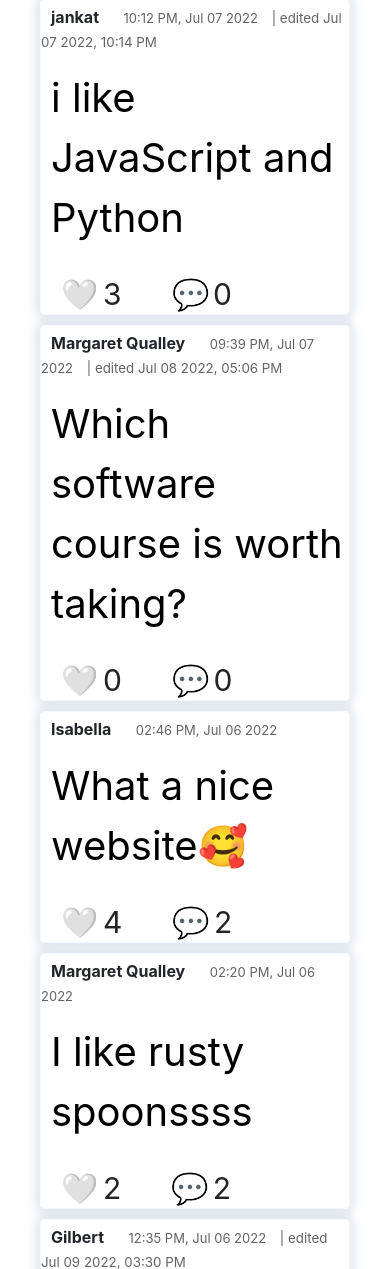
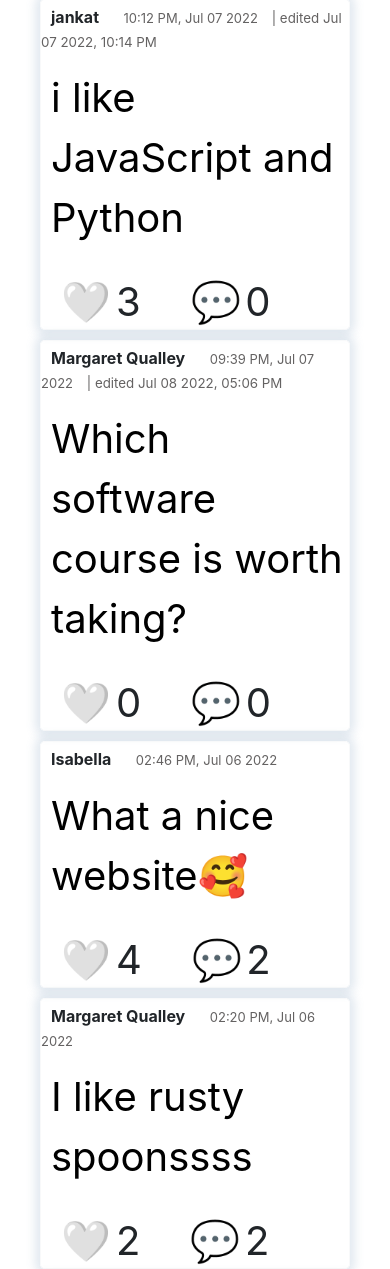
Before and after one commit to jankat11/network, a Django app: page / in a window 390 px wide. Shown: the part 273-1542 px from the top of the page. Run offline with Django 3.2, Linux system fonts and the light colour scheme; data comes from the database, SQL or seed files in the repository; some libraries are stand-ins or nearby versions.

Commit message:
Update styles.css

```diff
--- a/network/static/network/styles.css
+++ b/network/static/network/styles.css
@@ -63,7 +63,7 @@
     }
 }
 @media (max-width: 1000px) {.heartIcon, .heartCount, .commentIcon, .commentCount{
-    font-size: 30px;
+    font-size: 40px;
     position: relative;
     top: 3px;
     }
```
